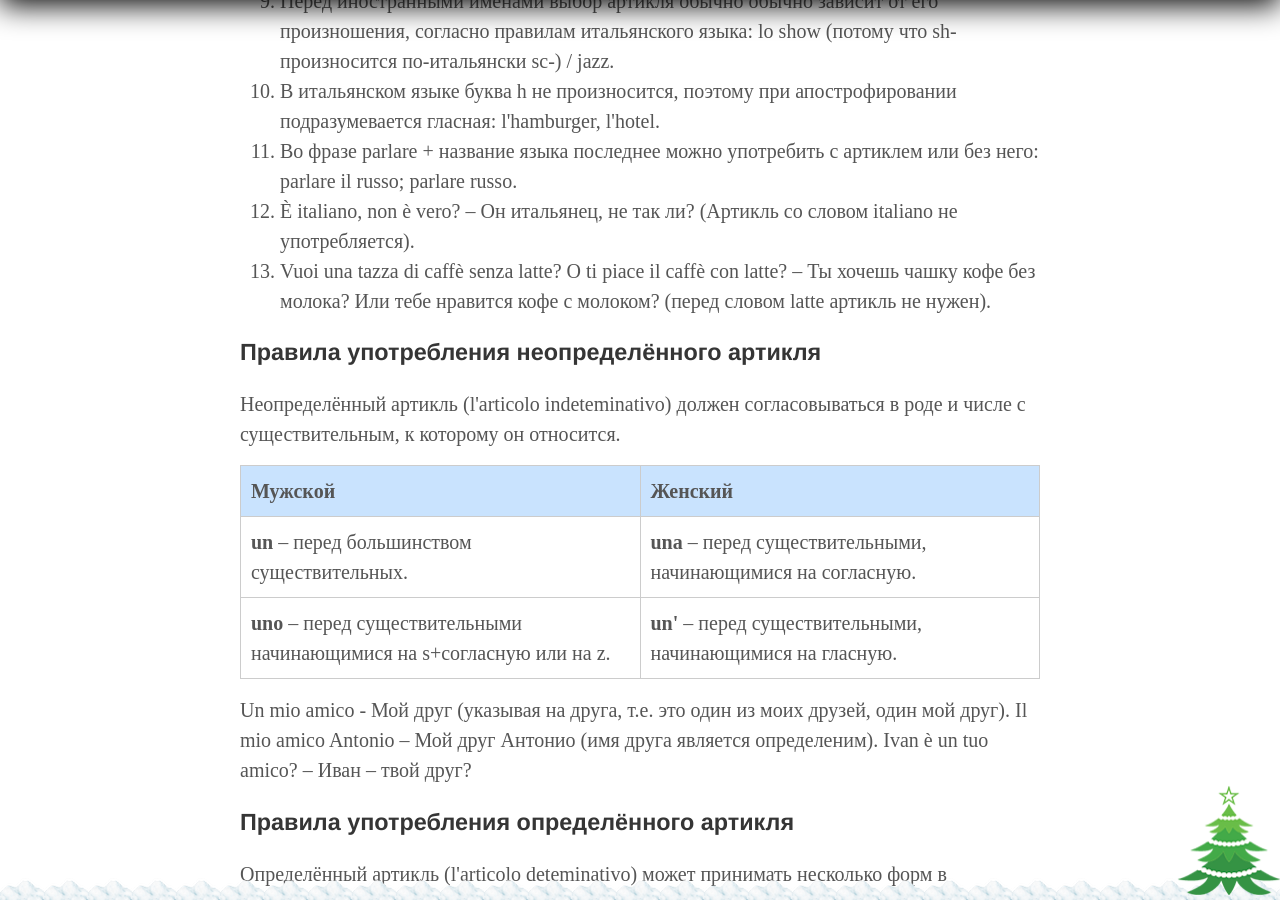
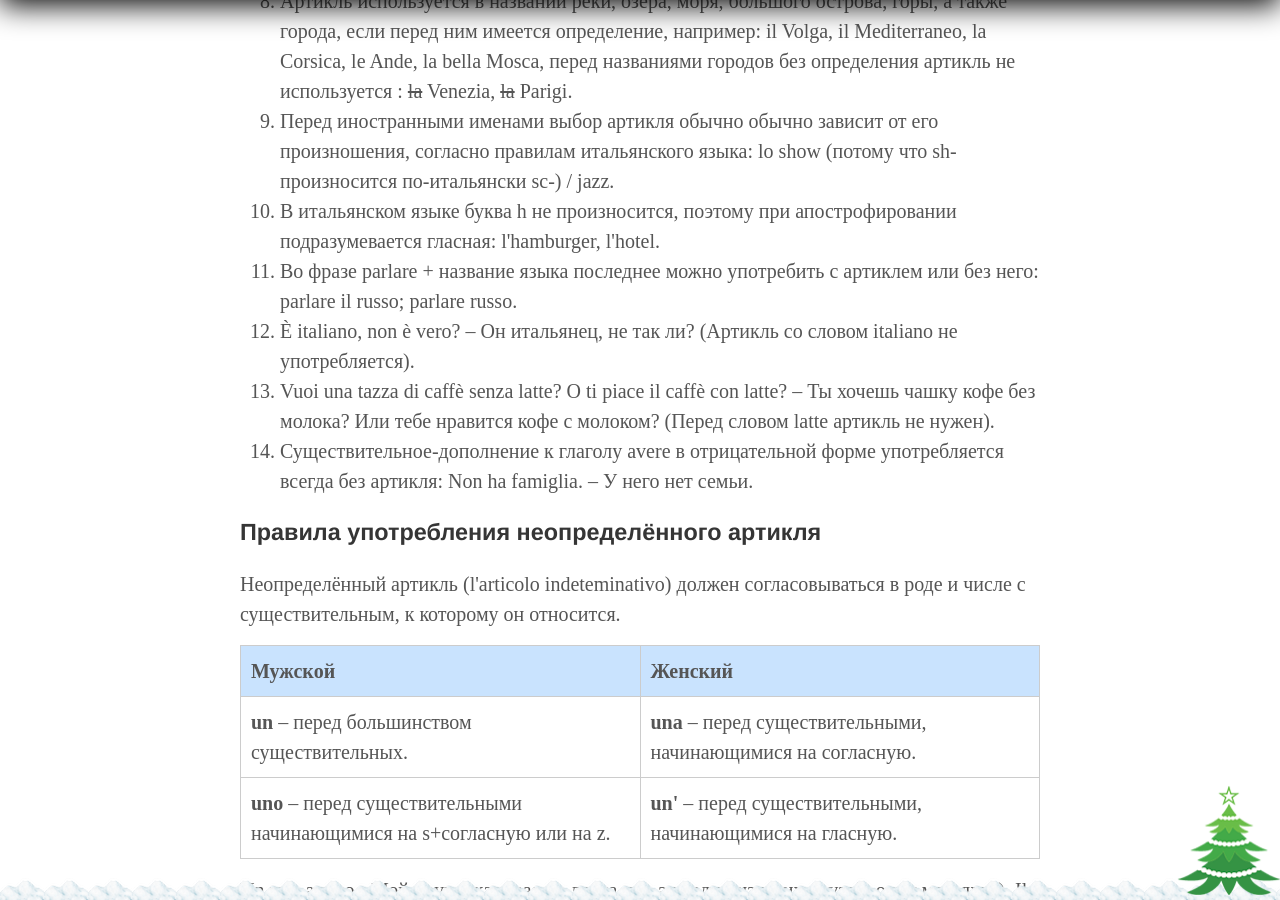
Before and after one commit to postolny/postolny.github.io, a Jekyll site: the page built from _posts/2021-01-05-articolo.md, in a window 1280 px wide and 900 px high, scrolled down 2408 px. Built offline with Jekyll 4.4.1, drawn with Linux system fonts in a browser that asks for light colours; some of the changed text lies outside the part shown.

Commit message:
Add files via upload

```diff
--- a/_posts/2021-01-05-articolo.md
+++ b/_posts/2021-01-05-articolo.md
@@ -18,6 +18,7 @@
 
 1. Когда существительные неизменяемы (nomi invariabili), т.е. такие, которые сохраняют одну и ту же форму в женском и мужском роде или во множественном и единственном числе, и с помощью артикля можно различить род или число, например: il cantante и la cantante (благодаря артиклю мы можем понять: певец или певица), или же la città или le città (благодаря артиклю мы можем понять единственное ли это число (singolare) или же множественное (plurale).
 2. В устойчивых конструкциях, например: un giorno (однажды), un poco, un po' (немного).
+3. Глагол fare _делать_ используется как глагол-связка, образуя конструкцию с именами существительными, обозначающие профессию, занятие. Существительные, выступающие как именная часть сказуемого при глаголе fare, употребляется всегда с определённым артиклем: fa lo studente, fa la studentessa, fa l'operaia, ecc.
 
 ### Другие правила
 
@@ -33,7 +34,8 @@
 10. В итальянском языке буква h не произносится, поэтому при апострофировании подразумевается гласная: l'hamburger, l'hotel.
 11. Во фразе parlare + название языка последнее можно употребить с артиклем или без него: parlare il russo; parlare russo.
 12. È italiano, non è vero? – Он итальянец, не так ли? (Артикль со словом italiano не употребляется).
-13. Vuoi una tazza di caffè senza latte? O ti piace il caffè con latte? – Ты хочешь чашку кофе без молока? Или тебе нравится кофе с молоком? (перед словом latte артикль не нужен).
+13. Vuoi una tazza di caffè senza latte? O ti piace il caffè con latte? – Ты хочешь чашку кофе без молока? Или тебе нравится кофе с молоком? (Перед словом latte артикль не нужен).
+14. Существительное-дополнение к глаголу avere в отрицательной форме употребляется всегда без артикля: Non ha famiglia. – У него нет семьи.
 
 ### Правила употребления неопределённого артикля
 
@@ -183,7 +185,7 @@
 
 Частичные артикли в итальянском не употребляются с абстрактными понятиями, со словами, которые указывают на количество:
 
-- Sono passati molti anni – много лет прошло
+- Sono passati molti anni – Много лет прошло.
 
 ### Употребление артикля с притяжательными прилагательными
 
```
